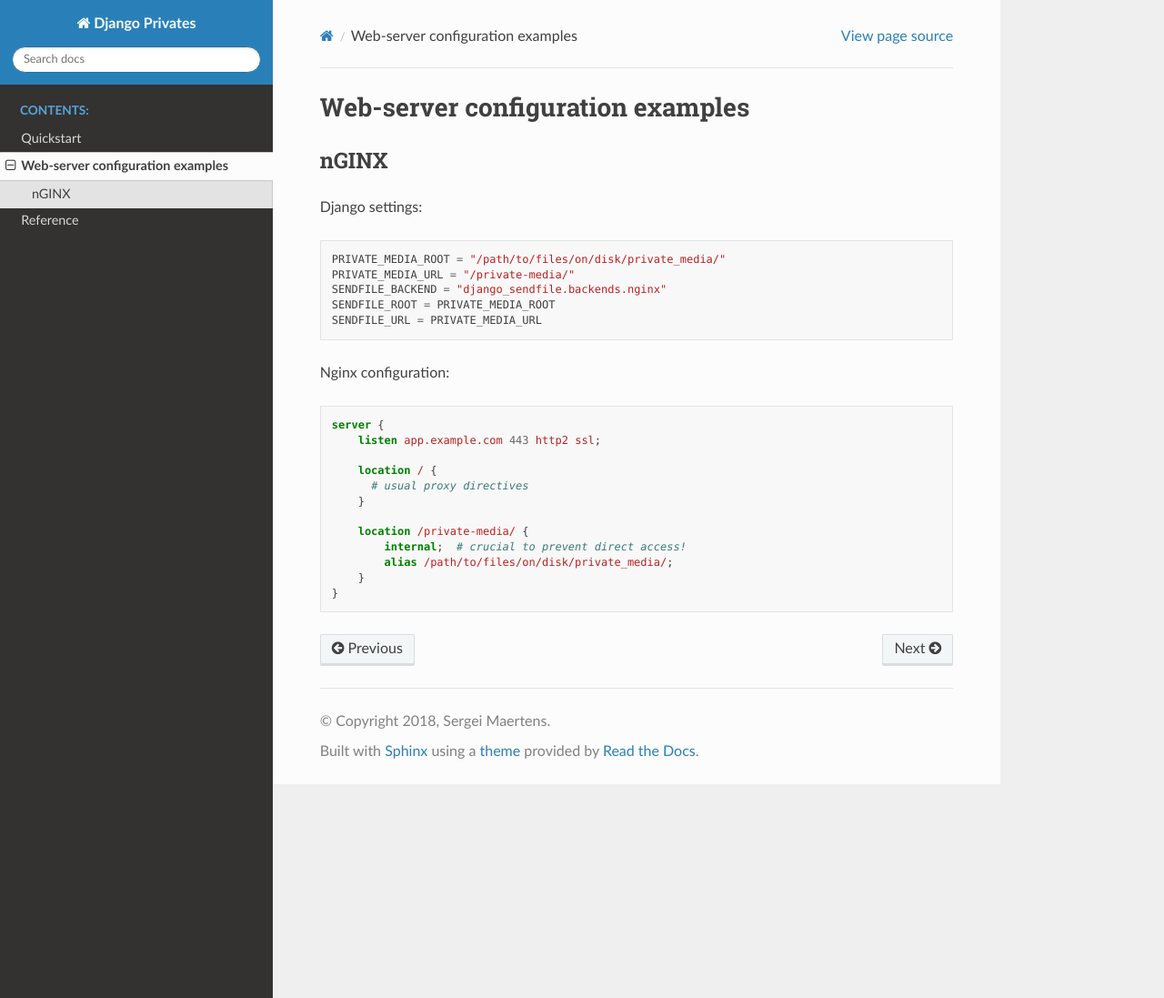
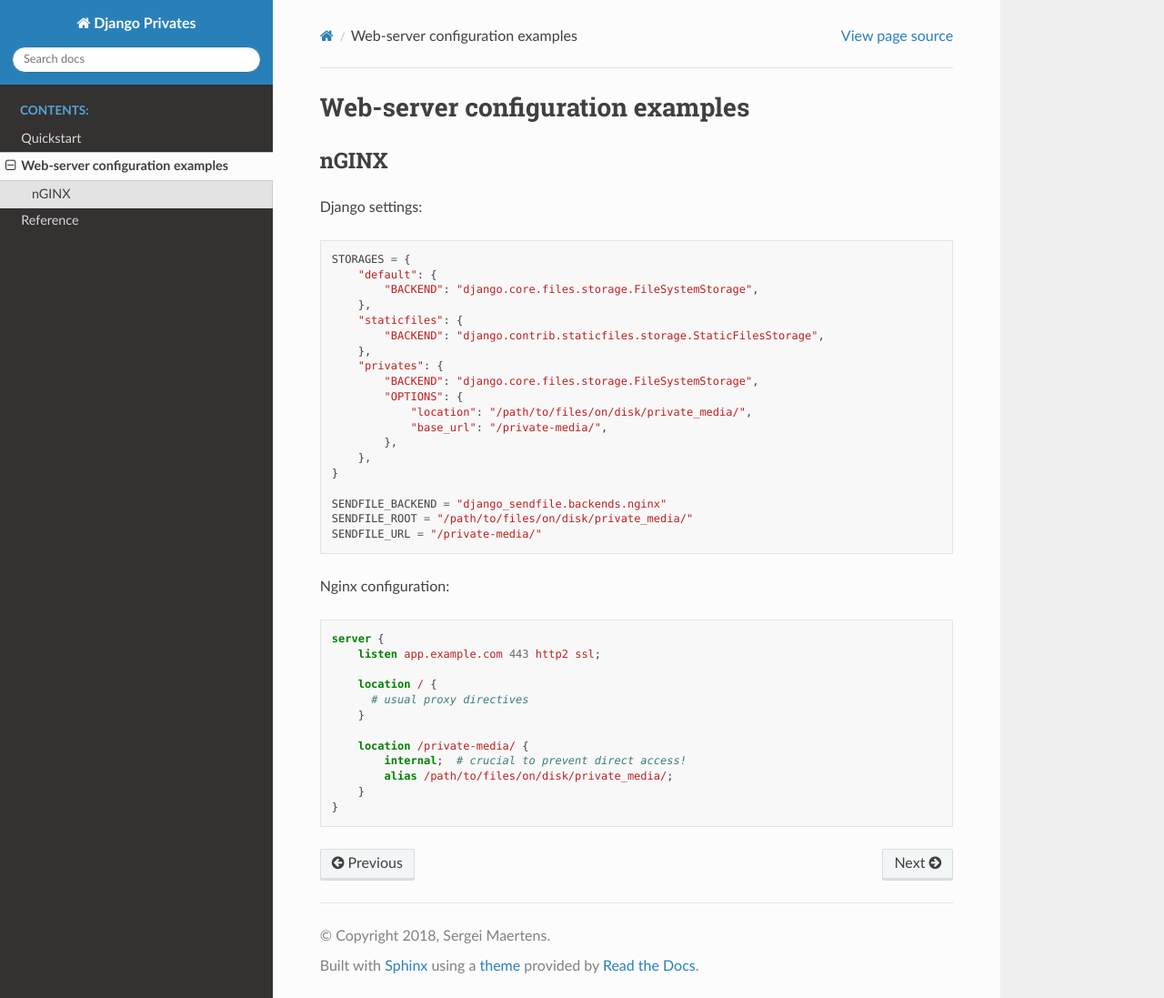
Before and after one commit to sergei-maertens/django-privates, a Sphinx documentation site: the page built from docs/examples.rst, in a window 1280 px wide and 1097 px high. Shown: the whole window at 91% size. Built offline with Sphinx 7.4.7 and the Read the Docs theme 3.1.0, drawn with Linux system fonts in a browser that asks for light colours.

Commit message:
:pencil: Update example in docs

```diff
--- a/docs/examples.rst
+++ b/docs/examples.rst
@@ -8,11 +8,25 @@ Django settings:
 
 .. code-block:: python
 
-    PRIVATE_MEDIA_ROOT = "/path/to/files/on/disk/private_media/"
-    PRIVATE_MEDIA_URL = "/private-media/"
+    STORAGES = {
+        "default": {
+            "BACKEND": "django.core.files.storage.FileSystemStorage",
+        },
+        "staticfiles": {
+            "BACKEND": "django.contrib.staticfiles.storage.StaticFilesStorage",
+        },
+        "privates": {
+            "BACKEND": "django.core.files.storage.FileSystemStorage",
+            "OPTIONS": {
+                "location": "/path/to/files/on/disk/private_media/",
+                "base_url": "/private-media/",
+            },
+        },
+    }
+
     SENDFILE_BACKEND = "django_sendfile.backends.nginx"
-    SENDFILE_ROOT = PRIVATE_MEDIA_ROOT
-    SENDFILE_URL = PRIVATE_MEDIA_URL
+    SENDFILE_ROOT = "/path/to/files/on/disk/private_media/"
+    SENDFILE_URL = "/private-media/"
 
 Nginx configuration:
 
```
